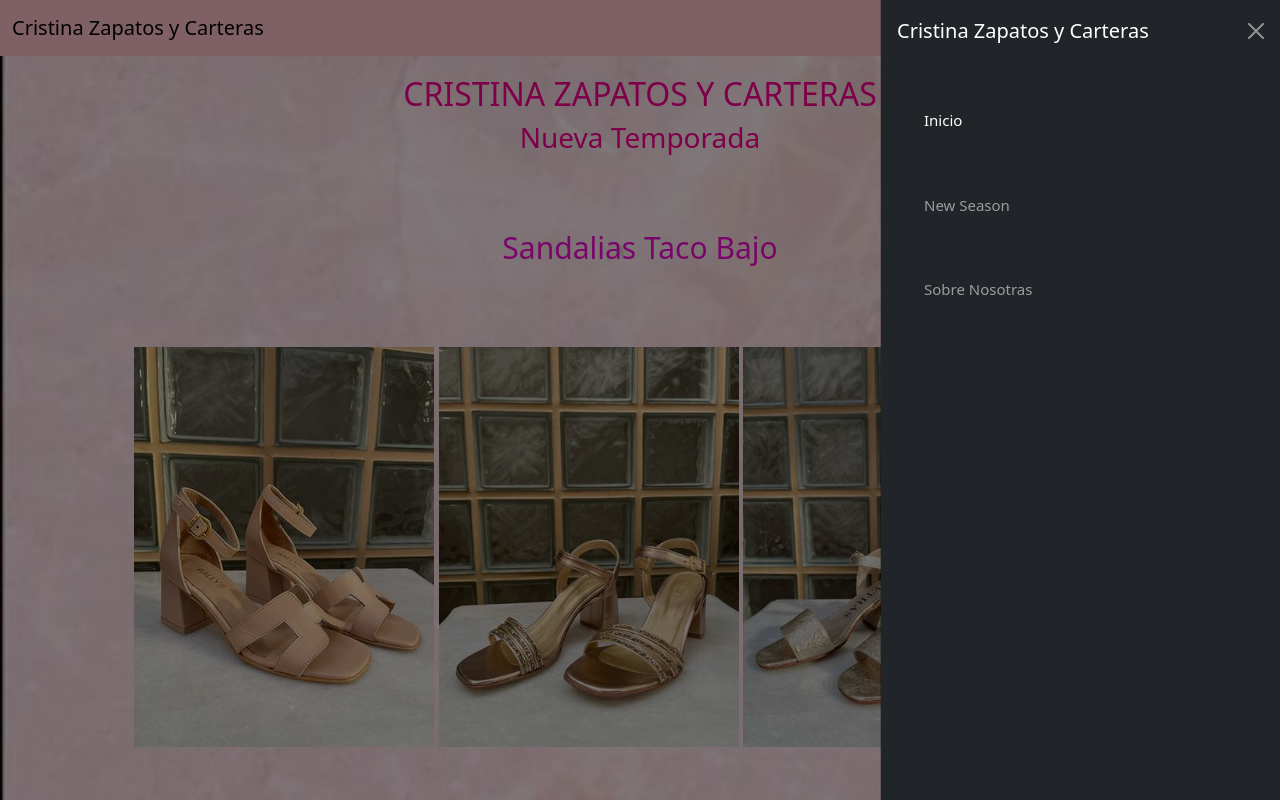
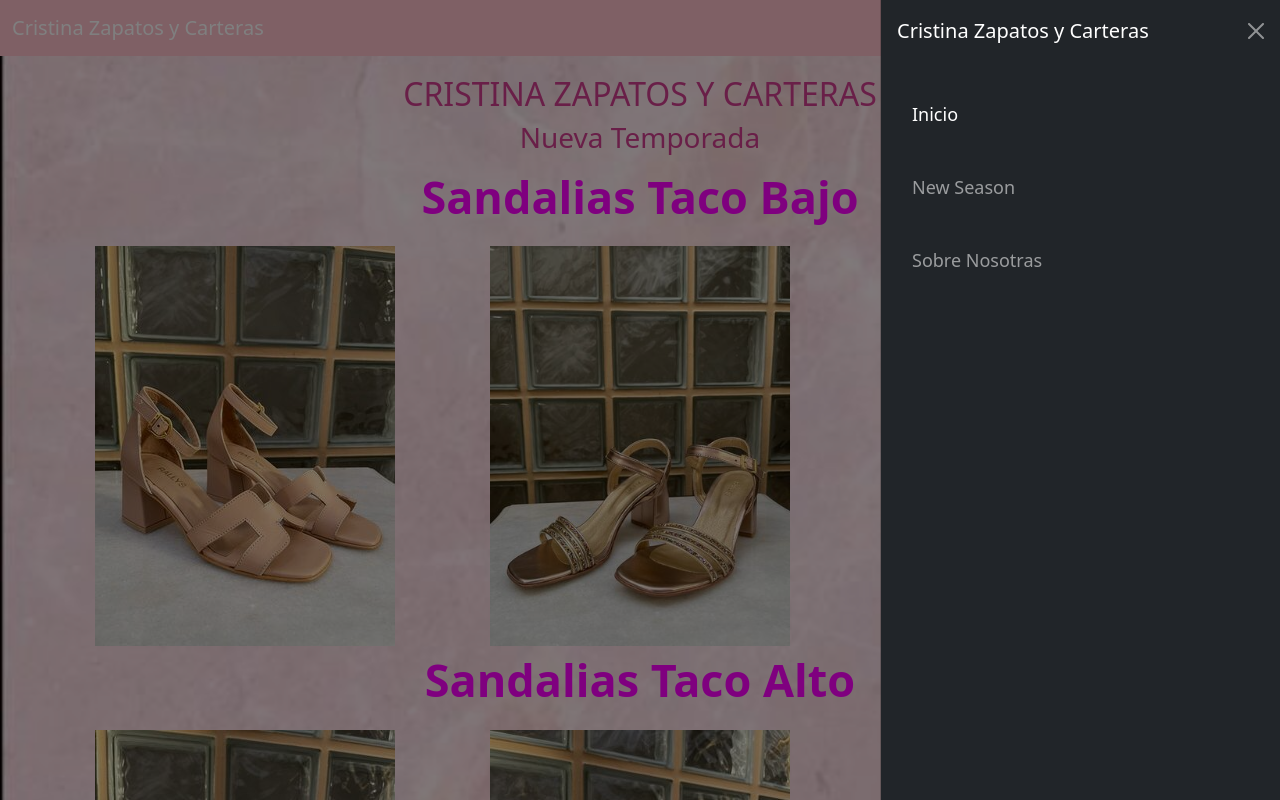
Before and after one commit to AgostinaOsesAgnello/preEntrega3-OsesAgnello, a website: page newseason.html in a window 1280 px wide. Both pictures are taken after a click on the button 1240 px from the left and 28 px from the top of the page. Shown: the top 800 px of the page. Drawn offline with nearby package versions, Linux system fonts and the light colour scheme; files that its build step writes are made by us from their sources; files whose address does not match are found by name.

Commit message:
modificaciones con scss

```diff
--- a/newseason.html
+++ b/newseason.html
@@ -3,7 +3,7 @@
 <head>
     <meta charset="UTF-8">
     <meta http-equiv="X-UA-Compatible" content="IE=edge">
-    <meta name="viewport" content="width=device-width, initial-scale=1.0">
+    <meta name="keywords" content="tienda, zapatos, sandalias, zapatillas, colores, taco, alto, bajo">
     <link rel="stylesheet" href="./style.css">
     <!-- CSS only -->
     <link href="https://cdn.jsdelivr.net/npm/bootstrap@5.2.2/dist/css/bootstrap.min.css" rel="stylesheet" integrity="sha384-Zenh87qX5JnK2Jl0vWa8Ck2rdkQ2Bzep5IDxbcnCeuOxjzrPF/et3URy9Bv1WTRi" crossorigin="anonymous">
@@ -59,7 +59,7 @@
           <img src="./imgProyecto/sandaliasdoradas.jpeg" alt="Sandalia color dorado"width="300">
           <img src="./imgProyecto/sandaliasplateadasconperla.jpeg" alt="sandalia con taco ancho y perla en la plataforma"width="300">
         </nav>
-      <p>Zapatillas</p>
+      <p>Zapatillas con Brillos</p>
         <nav class="zapatoss">
           <img src="./imgProyecto/zapatillasblandas.jpeg" alt="Zapatillas color blancas con detalles plateados"width="300">
           <img src="./imgProyecto/zapatillasdoradas.jpeg" alt="Zapatillas color dorado con billos"width="300">
--- /dev/null
+++ b/scss/base/_body.scss
@@ -0,0 +1,13 @@
+body{
+    background-image: url(./../../imgProyecto/fondo-claro.jpeg);
+    background-repeat: no-repeat;
+    background-size: cover;
+    overflow-x: hidden;
+}
+.nav-propia{
+        background-color: pink;
+    }
+
+.linkpropio{
+        color: white;
+        }
--- /dev/null
+++ b/scss/base/_footer.scss
@@ -0,0 +1,10 @@
+ul{
+    li{
+        list-style: none;
+        color: fuchsia;
+        font-size: 18px;
+        display: inline-block;
+        margin: 15px;
+
+    }
+}
--- /dev/null
+++ b/scss/components/_main.scss
@@ -0,0 +1,32 @@
+main{
+    font-weight: bold;
+    margin-top: 75px;
+    text-align: center;
+    color: rgb(211, 63, 144)}
+
+.card-propia{
+    max-width: 50%;
+    max-height: 50%;
+    margin: 20%;
+    color: rgb(233, 109, 202);
+
+    }
+
+p{
+    text-align: center;
+    color: fuchsia;
+    font-size: 45px;
+    font-weight: bold;
+}
+nav{
+    display: flex;
+    justify-content: center;
+    justify-content: space-evenly;
+
+}
+@media screen and (min-width: 300){
+    .nav{
+        flex-wrap: wrap;
+    }
+
+}
--- /dev/null
+++ b/scss/style.scss
@@ -0,0 +1,3 @@
+@import './base/body';
+@import './base/footer';
+@import './components/main';
```
Also changed, not shown: index.html (+3 -3 lines), package.json (added, +23 -0 lines), us.html (+2 -2 lines), css/style.css (added), style.css (deleted), 2 other files.
